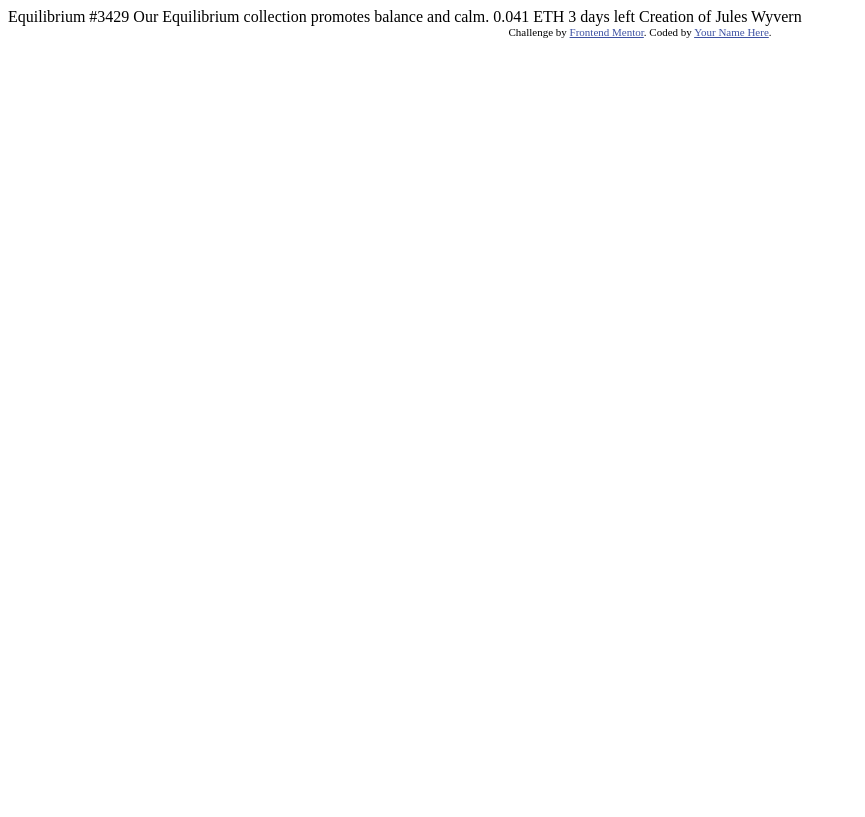
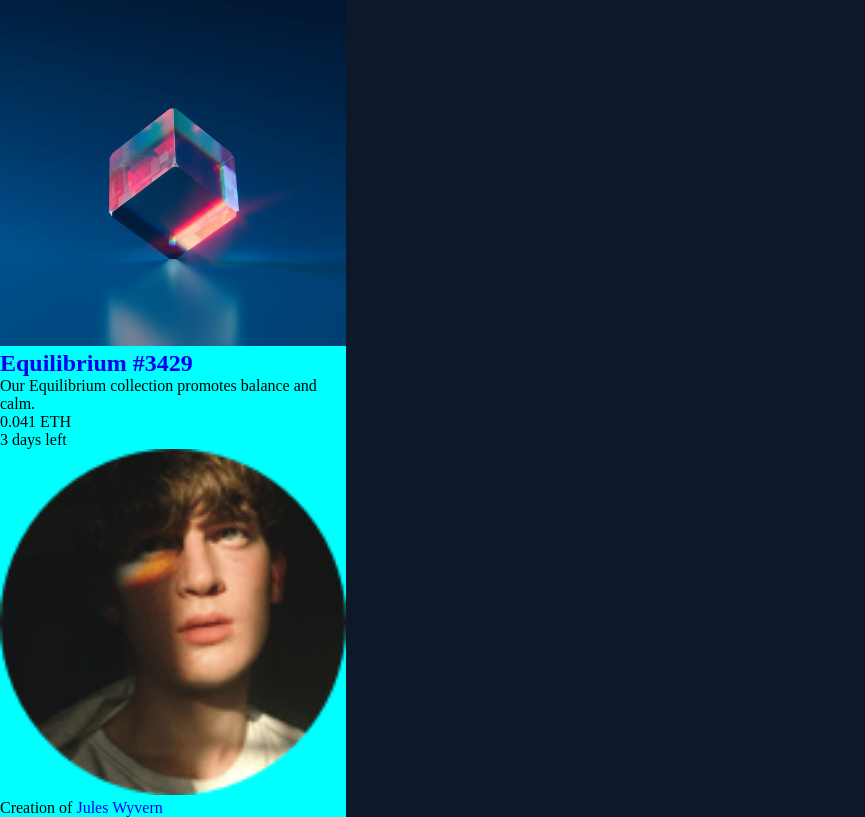
Before and after one commit to HumbertoGaldino/NFT-preview-card-component, a plain HTML site: page index.html in a window 1280 px wide. Shown: the whole page, without its empty margins (0-865 px from the left). Drawn offline with Linux system fonts and the light colour scheme.

Commit message:
Creating the project structure

```diff
--- /dev/null
+++ b/css/reset.css
@@ -0,0 +1,9 @@
+*{
+    margin: 0;
+    padding:0;
+    box-sizing: border-box;
+}
+
+a{
+    text-decoration:none;
+}
--- /dev/null
+++ b/css/style.css
@@ -0,0 +1,12 @@
+body{
+    background-color:var(--neutral-dark);
+}
+
+.nft-card{
+    max-width: 346px;
+    background-color: aqua;
+}
+
+img{
+    width:100%;
+}
--- /dev/null
+++ b/css/variables.css
@@ -0,0 +1,8 @@
+:root{
+    --primary-soft:hsl(215,51%,70%);
+    --primary-medium:hsl(178,100%,50%);
+
+    --neutral-dark:hsl(217,54%,11%);
+    --neutral-medium:hsl(216,50%,16%);
+    --neutral-soft:hsl(215,32%,27%);
+}
--- a/index.html
+++ b/index.html
@@ -1,33 +1,36 @@
 <!DOCTYPE html>
 <html lang="en">
-<head>
-  <meta charset="UTF-8">
-  <meta name="viewport" content="width=device-width, initial-scale=1.0"> <!-- displays site properly based on user's device -->
-
-  <link rel="icon" type="image/png" sizes="32x32" href="./images/favicon-32x32.png">
-
-  <title>Frontend Mentor | NFT preview card component</title>
-
-  <!-- Feel free to remove these styles or customise in your own stylesheet 👍 -->
-  <style>
-    .attribution { font-size: 11px; text-align: center; }
-    .attribution a { color: hsl(228, 45%, 44%); }
-  </style>
-</head>
-<body>
-
-  Equilibrium #3429
-
-  Our Equilibrium collection promotes balance and calm.
-
-  0.041 ETH
-  3 days left
-
-  Creation of Jules Wyvern
-
-  <div class="attribution">
-    Challenge by <a href="https://www.frontendmentor.io?ref=challenge" target="_blank">Frontend Mentor</a>.
-    Coded by <a href="#">Your Name Here</a>.
-  </div>
-</body>
+  <head>
+    <meta charset="UTF-8" />
+    <meta name="viewport" content="width=device-width, initial-scale=1.0" />
+    <meta name="description" content="NFT Preview Card Component" />
+    <title>NFT Preview Card Component</title>
+    <link
+      rel="shortcut icon"
+      href="./images/favicon-32x32.png"
+      type="image/x-icon"
+    />
+    <link rel="stylesheet" href="./css/reset.css" />
+    <link rel="stylesheet" href="./css/variables.css" />
+    <link rel="stylesheet" href="./css/style.css" />
+  </head>
+  <body>
+    <main>
+      <div class="nft-card">
+        <img src="./images/image-equilibrium.jpg" alt="Equilibrium NFT image" />
+        <a href="#">
+          <h2>Equilibrium #3429</h2>
+        </a>
+        <p>Our Equilibrium collection promotes balance and calm.</p>
+        <div>
+          <p>0.041 ETH</p>
+          <p>3 days left</p>
+        </div>
+        <div>
+          <img src="./images/image-avatar.png" alt="NFT creator" />
+          <p>Creation of <a href="#">Jules Wyvern</a></p>
+        </div>
+      </div>
+    </main>
+  </body>
 </html>
```
Also changed, not shown: 1 other file.
